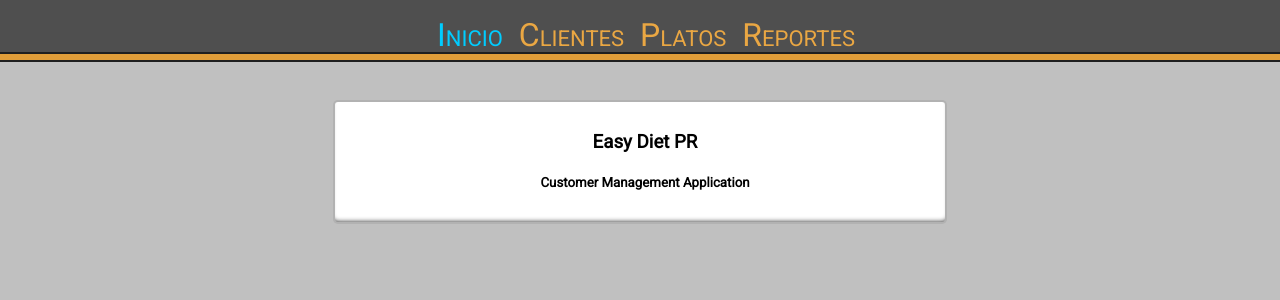
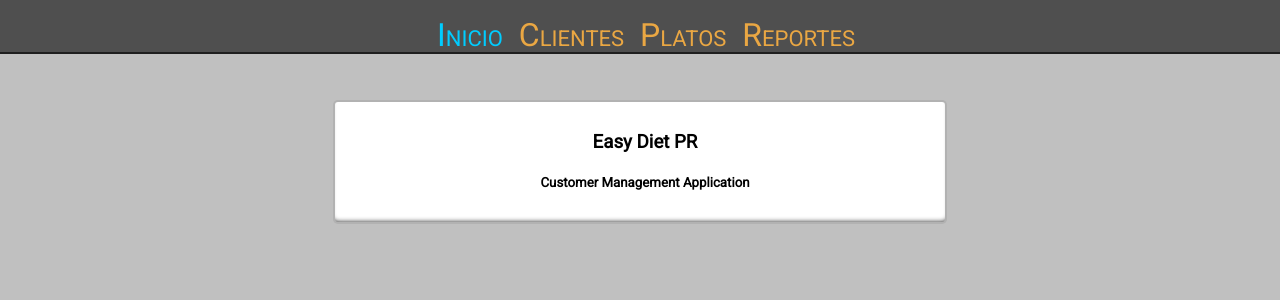
Before and after one commit to developer787/easydiet_frontend, a React (Create React App) app: page / in a window 1280 px wide. Shown: the top 300 px of the page. Built offline with nearby package versions, Linux system fonts and the light colour scheme; the HTML template or start-up script is replaced by a standard one.

Commit message:
header fixes

```diff
--- a/src/components/Header.js
+++ b/src/components/Header.js
@@ -1,66 +1,45 @@
 import React from 'react'
 import { NavLink } from 'react-router-dom'
 import './Header.css'
-const items = ['/','/clientes', '/platos', '/reportes']
-const subLinks = ['/clientes/listado', '/clientes/clientenuevo']
+//const items = ['/','/clientes', '/platos', '/reportes']
+//const platosLinks = ['/platos/listado', '/platos/platonuevo']
 
 const createNav = (label, i) => {
-    let test = 'test'
+  const headerLabels = ['Inicio', 'Clientes', 'Platos', 'Reportes']
   let exact = false
-    switch(label){
-      case '/':
-        test = 'Inicio'
-        exact = true
-        break;
-      case '/clientes':
-        test = 'Clientes'
-        break;
-      case '/platos':
-        test = 'Platos'
-        break;
-      default:
-        test = 'Reportes'
-        break;
-    }
+  label === '/' ? exact = true: exact = false
   return (
     <NavLink
+    exact={exact}
     activeClassName="active"
-      exact={exact}
     className={'link'} key={i} to={label}>
-      <span>{test}</span>
+    <span>{headerLabels[i]}</span>
     </NavLink>
   )
 }
 const createSub = (label, i) => {
-    const location = window.location.pathname
-    if(location === '/'){
-      return null
-
-    } else {
-    let test = 'test'
-    switch(label){
-      case '/clientes/listado':
-        test = 'Ver Todos'
-        break;
-      default:
-        test = 'Cliente Nuevo'
-        break;
-    }
+  const clientesLabels = ['Mostrar Todos', 'Cliente Nuevo']
   return (
-    <NavLink activeClassName='sub-active'
+    <NavLink
+    activeClassName="active"
     className={'link'} key={i} to={label}>
-      <span>{test}</span>
+    <span>{clientesLabels[i]}</span>
     </NavLink>
   )
-
+}
+const createNavbar = () => {
+  const headerLinks = ['/','/clientes', '/platos', '/reportes']
+  return   headerLinks.map(createNav)
+}
+const createSubnav = () => {
+  if(window.location.pathname === '/'){
+    return null
+  } else {
+    const clientesLinks = ['/clientes/listado', '/clientes/clientenuevo']
+    const Links = clientesLinks.map(createSub)
+    return <div className='subnav'>{Links}</div>
   }
 }
-const createNavbar = () => (
-    items.map(createNav)
-)
-const createSubnav = () => (
-    subLinks.map(createSub)
-)
 const Header = ()=>
 <div>
 <div className='header'>
@@ -68,6 +47,6 @@ const Header = ()=>
 {createNavbar()}
 </div>
 </div>
-   <div className='subnav'>{createSubnav()}</div>
+{createSubnav()}
 </div>
 export default Header
--- a/src/components/Listado.js
+++ b/src/components/Listado.js
@@ -23,7 +23,7 @@ const Table = () =>
     if(users) {
     return users.map((customer, i) => {
       const to = {
-        pathname : '/editar',
+        pathname : '/clientes/editar',
         customer: customer}
        return	(<tr key={i}  onClick={self.handleClick}>
 	  <td>
--- a/src/components/Main.js
+++ b/src/components/Main.js
@@ -3,6 +3,7 @@ import { Switch, Route } from 'react-router-dom'
 import Home from './Home'
 import Reportes from './Reportes'
 import Clientes from './Clientes'
+import EditarCliente from './EditarCliente'
 import Listado from './Listado'
 import NewCustomerForm from './NewCustomerForm'
 import NewPlatoForm from './NewPlatoForm'
@@ -16,6 +17,7 @@ const Main = () => (
   <Route exact path="/clientes" component={Clientes}/>
   <Route path="/clientes/clientenuevo" component={NewCustomerForm}/>
   <Route path="/clientes/listado" component={Listado}/>
+  <Route path="/clientes/editar" component={EditarCliente}/>
   <Route exact path="/platos" component={NewPlatoForm}/>
   <Route exact path="/reportes" component={Reportes}/>
   <Route path="*" component={NoMatch}/>
```
Lines whose indentation alone changed are shown as unchanged.
